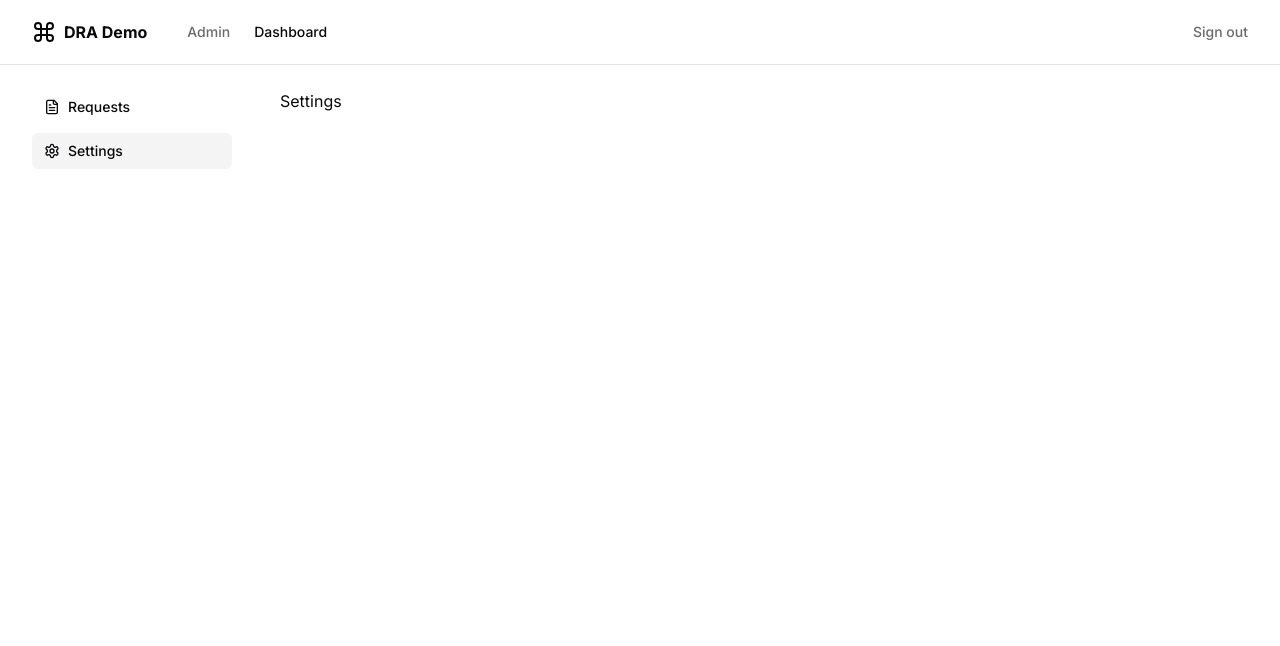
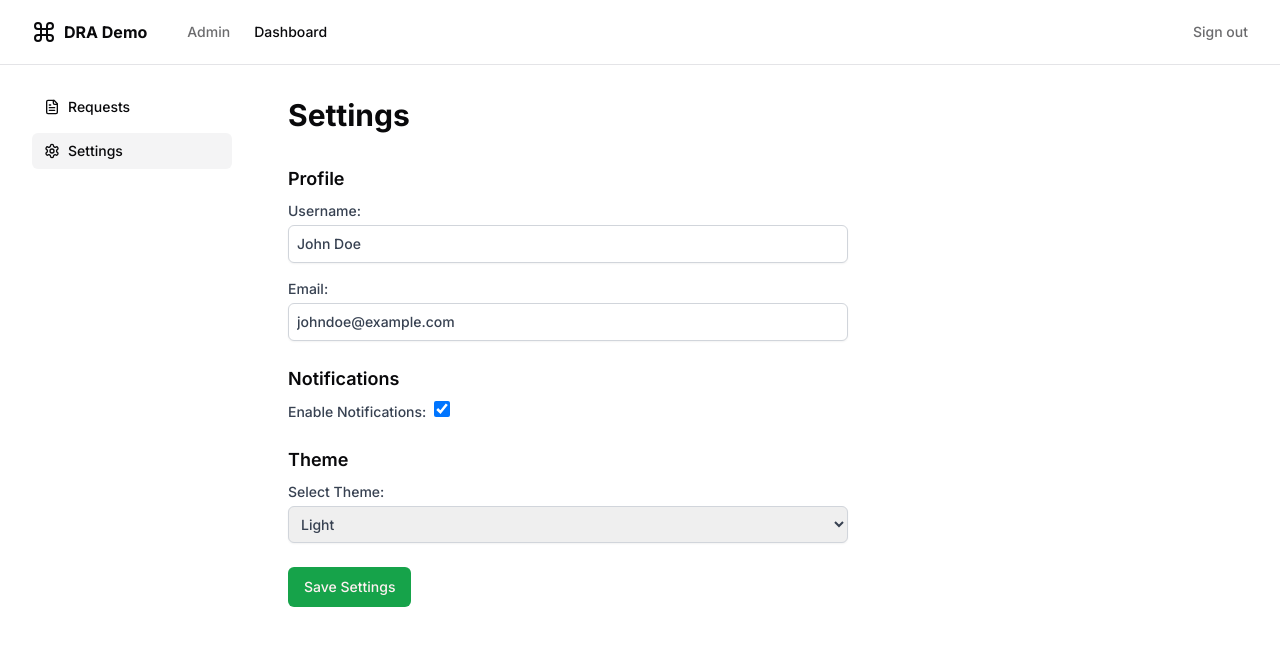
Before and after one commit to rphoen/dra_demo, a Next.js app: page /dashboard/settings in a window 1280 px wide. Shown: the top 646 px of the page. Built offline with nearby package versions, Linux system fonts and the light colour scheme.

Commit message:
update settings page

```diff
--- a/app/dashboard/settings/page.tsx
+++ b/app/dashboard/settings/page.tsx
@@ -1,13 +1,90 @@
-import { Catalog } from '@/components/catalog'
-import React from 'react'
+"use client"; // Add this at the top
 
-const page = () => {
+import { Button } from "@/components/ui/button";
+import { useState } from "react";
+import React from "react";
+
+export default function setingsPage() {
+  const [notificationsEnabled, setNotificationsEnabled] =
+    useState<boolean>(true);
+  const [theme, setTheme] = useState<"light" | "dark">("light");
+  const [username, setUsername] = useState<string>("John Doe");
+  const [email, setEmail] = useState<string>("johndoe@example.com");
+
+  const handleNotificationsToggle = () => {
+    setNotificationsEnabled(!notificationsEnabled);
+  };
+
+  const handleThemeChange = (event: React.ChangeEvent<HTMLSelectElement>) => {
+    setTheme(event.target.value as "light" | "dark");
+  };
+
+  const handleSave = () => {
+    alert("Settings saved successfully!");
+    // Add your save logic here, such as making an API call
+  };
+
   return (
-    <div>
-      Settings
-      {/* <Catalog /> */}
+    <div className="max-w-xl p-2 bg-white">
+      <h2 className="text-3xl font-bold mb-8">Settings</h2>
+
+      <div className="mb-6">
+        <h4 className="text-lg font-semibold mb-2">Profile</h4>
+        <div className="mb-4">
+          <label className="block text-sm font-medium text-gray-700 mb-1">
+            Username:
+            <input
+              type="text"
+              value={username}
+              onChange={(e) => setUsername(e.target.value)}
+              className="mt-1 block w-full p-2 border border-gray-300 rounded-md shadow-sm focus:ring-indigo-500 focus:border-indigo-500"
+            />
+          </label>
+        </div>
+        <div className="mb-4">
+          <label className="block text-sm font-medium text-gray-700 mb-1">
+            Email:
+            <input
+              type="email"
+              value={email}
+              onChange={(e) => setEmail(e.target.value)}
+              className="mt-1 block w-full p-2 border border-gray-300 rounded-md shadow-sm focus:ring-indigo-500 focus:border-indigo-500"
+            />
+          </label>
+        </div>
+      </div>
+
+      <div className="mb-6">
+        <h4 className="text-lg font-semibold mb-2">Notifications</h4>
+        <div className="flex items-center mb-4">
+          <label className="text-sm font-medium text-gray-700">
+            Enable Notifications:
+            <input
+              type="checkbox"
+              checked={notificationsEnabled}
+              onChange={handleNotificationsToggle}
+              className="ml-2 h-4 w-4 text-indigo-600 border-gray-300 rounded focus:ring-indigo-500"
+            />
+          </label>
+        </div>
+      </div>
+
+      <div className="mb-6">
+        <h4 className="text-lg font-semibold mb-2">Theme</h4>
+        <label className="block text-sm font-medium text-gray-700">
+          Select Theme:
+          <select
+            value={theme}
+            onChange={handleThemeChange}
+            className="mt-1 block w-full p-2 border border-gray-300 rounded-md shadow-sm focus:ring-indigo-500 focus:border-indigo-500"
+          >
+            <option value="light">Light</option>
+            <option value="dark">Dark</option>
+          </select>
+        </label>
+      </div>
+
+      <Button onClick={handleSave}>Save Settings</Button>
     </div>
-  )
+  );
 }
-
-export default page
--- a/app/page.tsx
+++ b/app/page.tsx
@@ -8,10 +8,10 @@ export default function RootLayout() {
   return (
     <div className="container flex h-screen w-screen flex-col items-center justify-center">
       <div className="text-3xl md:text-6xl font-bold dark:text-white text-center">
-      Data Request Access Workflow Demo
+        Data Request Access Workflow Demo
       </div>
       <div className="font-extralight text-base md:text-3xl dark:text-neutral-200 py-4">
-        Use admin:admin to login
+        Use ryan:phoen to login
       </div>
       <button className="bg-black dark:bg-white rounded-full w-fit text-white dark:text-black px-4 py-2">
         <Link href="/login">Login</Link>
--- a/data/users.json
+++ b/data/users.json
@@ -10,7 +10,7 @@
       "id": 2,
       "name": "ryan",
       "email": "ryan@example.com",
-      "password": "ryan",
+      "password": "phoen",
       "role": "datarequestor"
     },
     {
```
Also changed, not shown: data/requests.json (+12 -0 lines).
